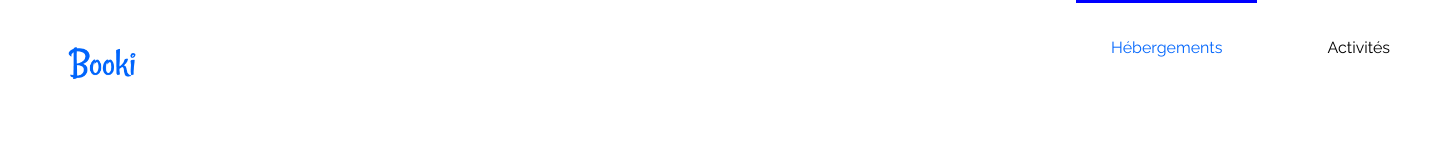
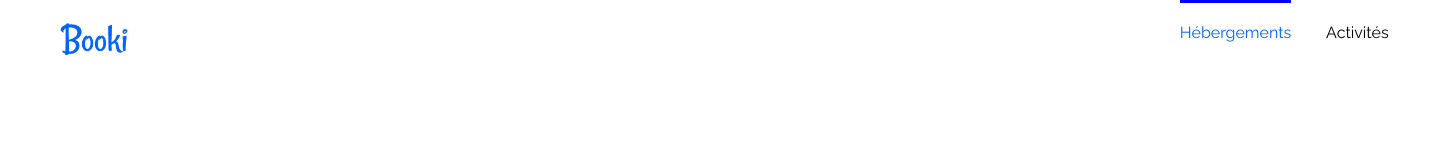
Before and after one commit to Skyvito/BookiProjet2, a plain HTML site: page index.html in a window 1280 px wide. Shown: the whole page, 1440 px wide, since content can reach past the window. Drawn offline with Linux system fonts and the light colour scheme.

Commit message:
fin galere

```diff
--- a/css/normalize.css
+++ b/css/normalize.css
@@ -14,45 +14,48 @@ header nav
     display: flex;
     justify-content: space-between;
     align-items: center;
-    width: 1440px;
+    max-width: 1440px;
+    position:absolute;
 
 }
 
 nav img
 {
     height: 50px;
-    margin-top: 2.3%;
+    margin-top: 2.8%;
     margin-left: 4.7%;
+    position:fixed;
 }
 
-nav ul
+
+.bleu
 {
-    display: flex;
-    list-style: none;
+    color: rgb(0, 101, 252);
+    border-top: 0.2em solid blue;
+    display: block;
+    padding-top: 20PX
 
 
 
 }
 
-nav li
-{
-    margin: 0 50px 0 20px;
-}
-
-.bleu
-{
-    color: rgb(0, 101, 252);
-    border-top: 0.2em solid blue;
-    padding: 35px;
-}
-
 .bas
 {
-margin-top: 38px;
-color: black
+
+color: black;
+border-top: 0.2em solid white;
+margin-left: 20%;
+margin-top: 20px
+
+
+
 }
 
 header a
 {
     text-decoration: none;
+    display: flex;
+    border-top: 0.2em solid;
+    position:relative;
+    left: 678%;
 }
--- a/index.html
+++ b/index.html
@@ -5,18 +5,18 @@
      <title>Booki</title>
      <link rel="stylesheet" href="css/normalize.css" />
      <link rel="stylesheet" href="https://cdnjs.cloudflare.com/ajax/libs/font-awesome/6.1.1/css/all.min.css" />
-     <link href="https://fonts.googleapis.com/css2?family=Raleway:ital,wght@0,100;0,200;0,300;0,400;0,500;0,600;0,700;0,800;0,900;1,100;1,200;1,300;1,400;1,500;1,600;1,700;1,800;1,900&display=swap" rel="stylesheet" />
+      <link href="https://fonts.googleapis.com/css2?family=Raleway:ital,wght@0,100;0,200;0,300;0,400;0,500;0,600;0,700;0,800;0,900;1,100;1,200;1,300;1,400;1,500;1,600;1,700;1,800;1,900&display=swap" rel="stylesheet">
  </head>
 
 <body>
 <header>
     <nav>
-     <img src="assets/logo/Booki.png" alt="logo">
-     <ul>
-     <li class="bleu"><a href="#" title="Hébergements à Marseille"></a>Hébergements</li>
-     <li class="bas"><a href="#" title="Activités à Marseille"></a>Activités</li>
-     </ul>
-    </nav>
+<img src="assets/logo/Booki.png" alt="logo">
+
+        <a class="bleu" href="#" title="Hébergements à Marseille">Hébergements</a>
+        <a class="bas" href="#" title="Activités à Marseille">Activités</a>
+
+     </nav>
 </header>
 
 
```
